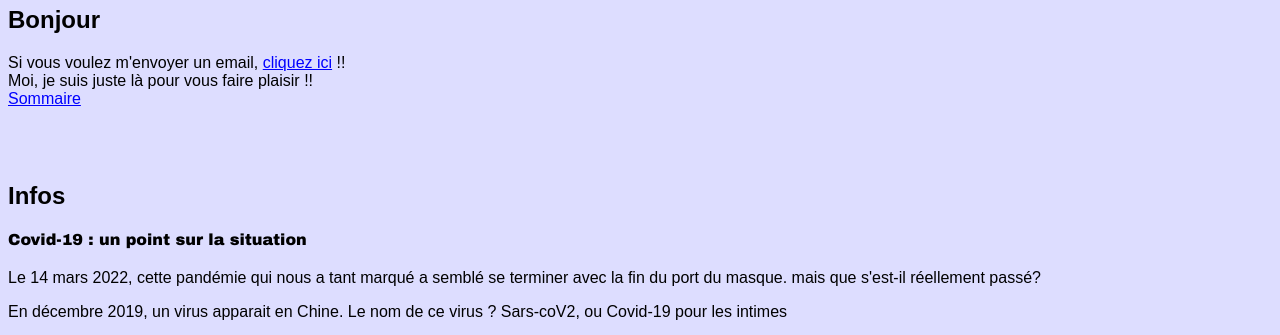
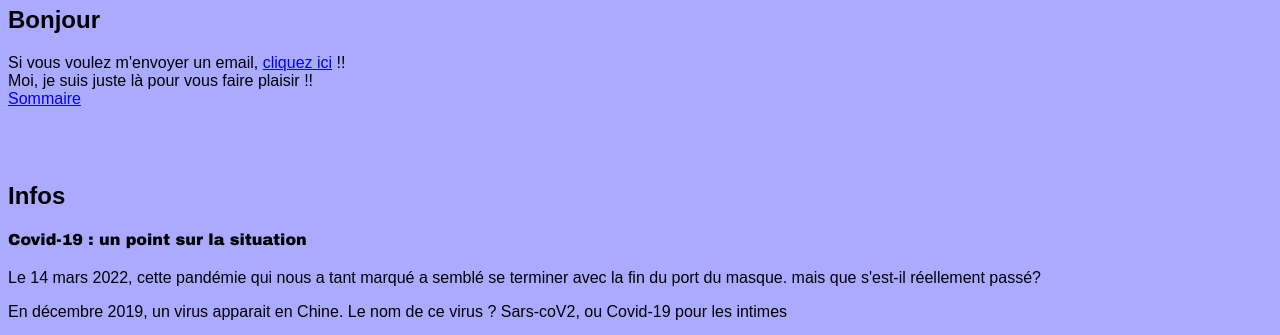
Before and after one commit to pla2010/pla, a plain HTML site: page index.html in a window 1280 px wide. Shown: the part 72-407 px from the top of the page. Drawn offline with Linux system fonts and the light colour scheme.

Commit message:
Update style.css

```diff
--- a/style.css
+++ b/style.css
@@ -43,5 +43,5 @@ footer{
 	font-family: arial;
 }
 body{
-	background-color:#ddddff;
+	background-color:#aaaaff;
 }
```
